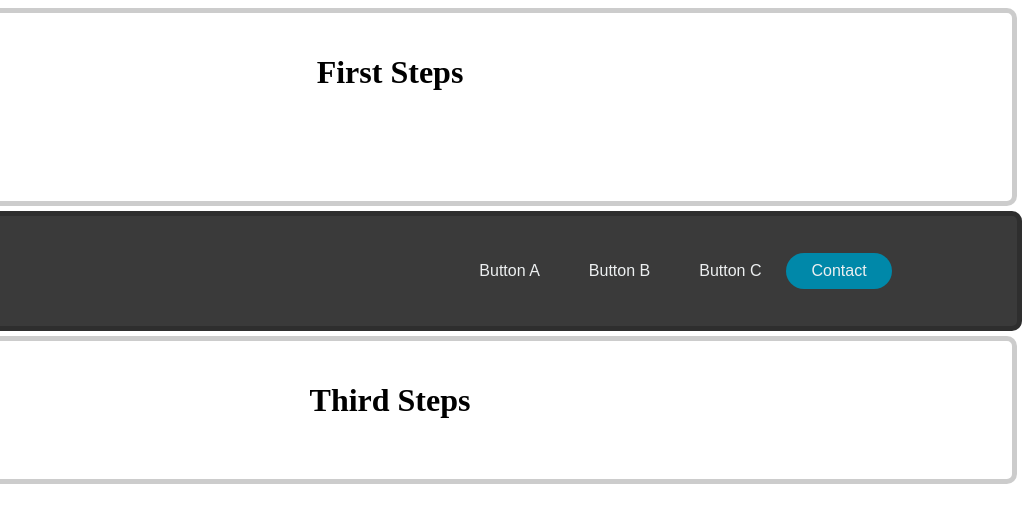
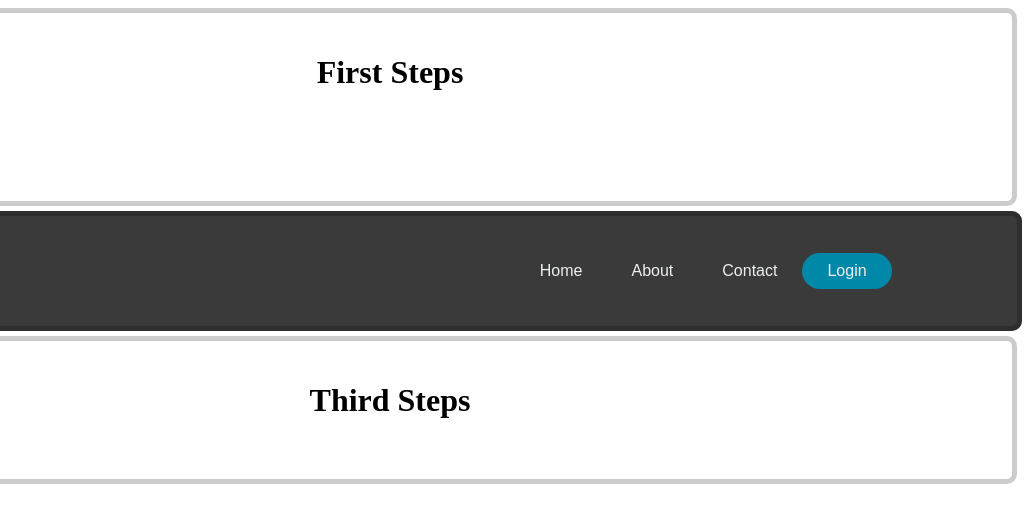
Before and after one commit to Panbaa/SimpleHTMLandCSS, a plain HTML site: page index.html in a window 1280 px wide. Shown: the full height of the page, 250-1280 px from the left. Drawn offline with Linux system fonts and the light colour scheme.

Commit message:
JavaScript added

```diff
--- a/index.html
+++ b/index.html
@@ -20,12 +20,12 @@
             <img class="logo_img" src="Assets/Pictures/Ghibli-Logo.png" alt="Ghibli-Logo" id="logo_container_two">
             <nav>
                 <ul class="nav_links" id="nav_container_two">
-                    <li><a href="#">Button A</a></li>
-                    <li><a href="#">Button B</a></li>
-                    <li><a href="#">Button C</a></li>
+                    <li><a href="#">Home</a></li>
+                    <li><a href="#">About</a></li>
+                    <li><a href="#">Contact</a></li>
                 </ul>
             </nav>
-            <a class="cta" href="#"><button id="contact_button">Contact</button></a>
+            <a class="cta" href="#"><button id="login_button">Login</button></a>
         </header>
     </div>
 
@@ -34,5 +34,6 @@
       <h1>Third Steps</h1>
       Hello World
     </div>
+    <script src="functionality.js"></script>
   </body>
 </html>
--- a/style.css
+++ b/style.css
@@ -92,7 +92,7 @@ body{
     color: #0088a9;
 }
 
-#contact_button{
+#login_button{
     padding: 9px 25px;
     background-color: rgb(0, 136, 169);
     border: none;
@@ -101,6 +101,6 @@ body{
     transition: 0.3s;
 }
 
-#contact_button:hover{
+#login_button:hover{
     background-color: rgb(0, 113, 141);
 }
```
Also changed, not shown: functionality.js (added).
